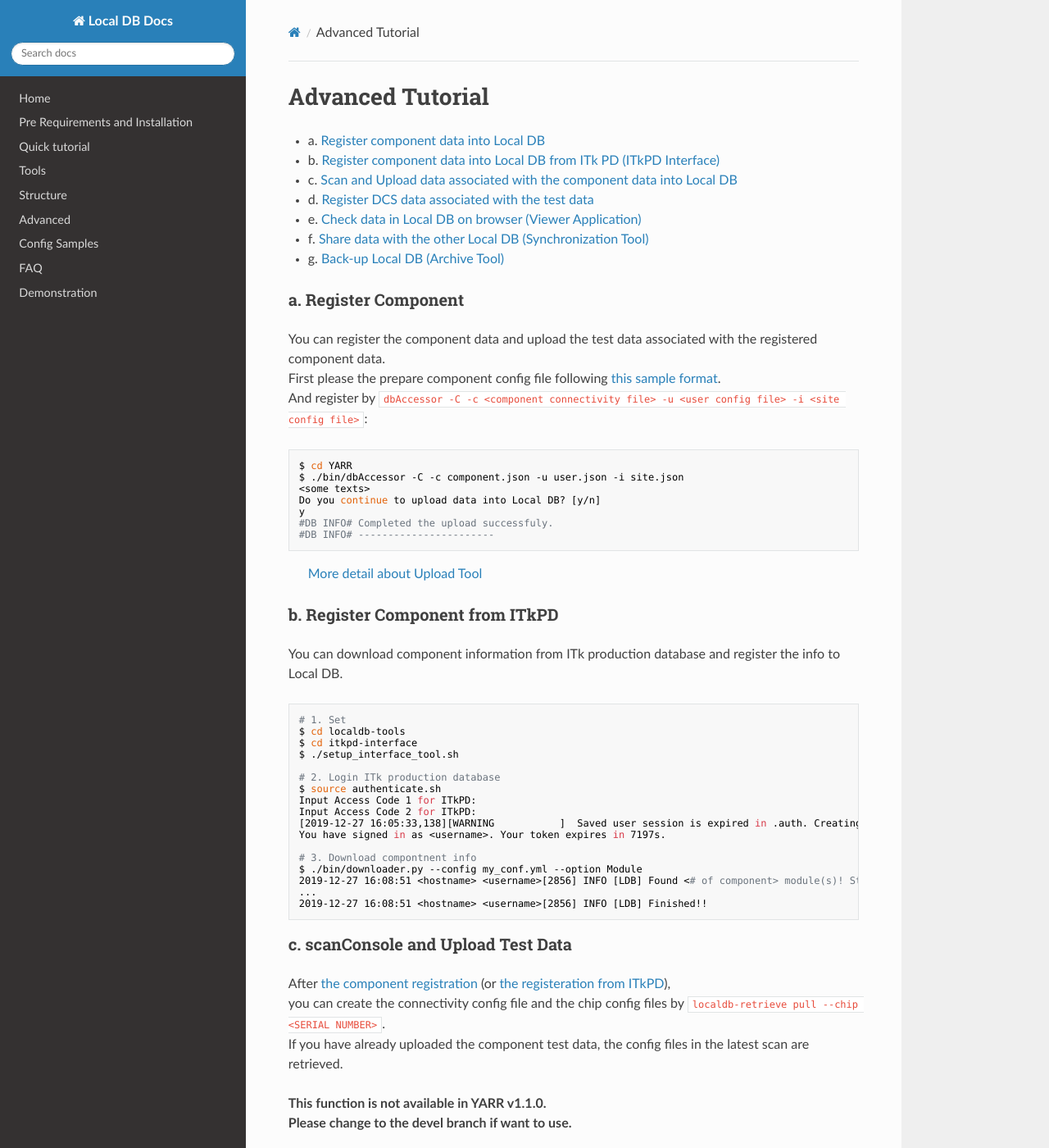
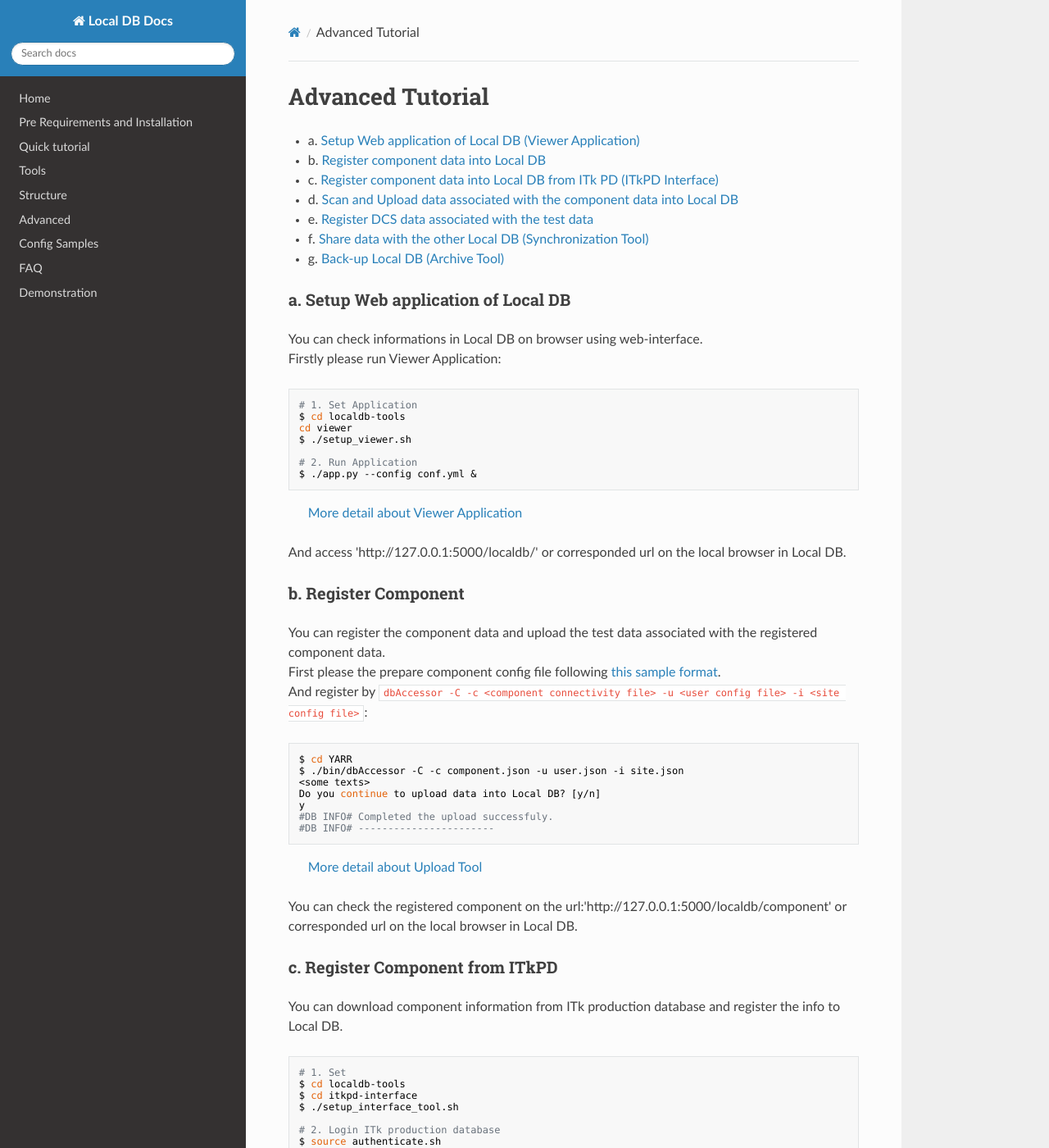
Before and after one commit to jlab-hep/localdb-docs, an MkDocs documentation site: the page built from docs/advanced-tutorial.md, in a window 1280 px wide and 1400 px high. Shown: the whole window at 82% size. Built offline with MkDocs 1.6.1, drawn with Linux system fonts in a browser that asks for light colours; nearby versions of some CDN libraries; old or Windows-style settings are respelled for this version of MkDocs; some of the changed text lies outside the part shown.

Commit message:
modified tutorial.md

````diff
--- a/docs/advanced-tutorial.md
+++ b/docs/advanced-tutorial.md
@@ -1,14 +1,32 @@
 # Advanced Tutorial
 
-- a. [Register component data into Local DB](#a-register-component)
-- b. [Register component data into Local DB from ITk PD (ITkPD Interface)](#b-register-component-from-itkpd)
-- c. [Scan and Upload data associated with the component data into Local DB](#c-upload-test-data)
-- d. [Register DCS data associated with the test data](#d-register-dcs)
-- e. [Check data in Local DB on browser (Viewer Application)](#e-check-data-on-browser)
+- a. [Setup Web application of Local DB (Viewer Application)](#setup-viewer-application)
+- b. [Register component data into Local DB](#b-register-component)
+- c. [Register component data into Local DB from ITk PD (ITkPD Interface)](#c-register-component-from-itkpd)
+- d. [Scan and Upload data associated with the component data into Local DB](#d-upload-test-data)
+- e. [Register DCS data associated with the test data](#e-register-dcs)
 - f. [Share data with the other Local DB (Synchronization Tool)](#f-share-data)
 - g. [Back-up Local DB (Archive Tool)](#g-backup)
 
-### a. Register Component
+### a. Setup Web application of Local DB
+
+You can check informations in Local DB on browser using web-interface.<br>
+Firstly please run Viewer Application:
+
+```bash
+# 1. Set Application
+$ cd localdb-tools
+cd viewer
+$ ./setup_viewer.sh
+
+# 2. Run Application
+$ ./app.py --config conf.yml &
+```
+> [More detail about Viewer Application](viewer.md)
+
+And access 'http://127.0.0.1:5000/localdb/' or corresponded url on the local browser in Local DB.
+
+### b. Register Component
 
 You can register the component data and upload the test data associated with the registered component data.<br>
 First please the prepare component config file following [this sample format](config.md). <br>
@@ -25,7 +43,9 @@ y
 ```
 > [More detail about Upload Tool](upload.md)
 
-### b. Register Component from ITkPD
+You can check the registered component on the url:'http://127.0.0.1:5000/localdb/component' or corresponded url on the local browser in Local DB.
+
+### c. Register Component from ITkPD
 
 You can download component information from ITk production database and register the info to Local DB.<br>
 
@@ -49,9 +69,10 @@ $ ./bin/downloader.py --config my_conf.yml --option Module
 2019-12-27 16:08:51 <hostname> <username>[2856] INFO [LDB] Finished!!
 ```
 
+You can check the downloaded components on the url:'http://127.0.0.1:5000/localdb/component' or corresponded url on the local browser in Local DB.
 
 
-### c. scanConsole and Upload Test Data
+### d. scanConsole and Upload Test Data
 
 After [the component registration](#a-register-component) (or [the registeration from ITkPD](#b-register-component-from-itkpd)),<br>
 you can create the connectivity config file and the chip config files by `localdb-retrieve pull --chip <SERIAL NUMBER>`.<br>
@@ -96,7 +117,9 @@ $ ./bin/scanConsole \
 ```
 > [More detail about scanConsole -W](scanconsole.md)
 
-### d. Register DCS
+You can check summary of the results on the url:'http://127.0.0.1:5000/localdb/scan' or corresponded url on the local browser in Local DB.
+
+### e. Register DCS
 
 <!--You can register DCS data associated with the test data for each chip data.<br>
 First please prepare DCS data (dcs.dat) and DCS config file (dcs_info.json) following [this sample format](config.md). <br>
@@ -114,23 +137,6 @@ $ ./bin/dbAccessor \
 > [More detail about dbAccessor](accessor.md) -->
 in edit.
 
-### e. Check Data on Browser
-
-You can check data in Local DB on browser using web-interface.<br>
-First please run Viewer Application:
-
-```bash
-# 1. Set Application
-$ cd localdb-tools
-cd viewer
-$ ./setup_viewer.sh
-
-# 2. Run Application
-$ ./app.py --config conf.yml &
-```
-> [More detail about Viewer Application](viewer.md)
-
-And access 'http://127.0.0.1:5000/localdb/' on the local browser to check data in Local DB.
 
 ### f. Share Data
 
--- a/docs/tutorial.md
+++ b/docs/tutorial.md
@@ -14,11 +14,11 @@ Contents:
 
 Contents:
 
-- a. Register component data into Local DB
-- b. Retrieve component data from ITkPD into Local DB (ITkPD Interface)
-- c. Scan and Upload data associated with the component data into Local DB
-- d. Register DCS data associated with the test data
-- e. Check data in Local DB on browser (Viewer Application)
+- a. Setup Web application of Local DB (Viewer Application)
+- b. Register component data into Local DB
+- c. Retrieve component data from ITkPD into Local DB (ITkPD Interface)
+- d. Scan and Upload data associated with the component data into Local DB
+- e. Register DCS data associated with the test data
 - f. Share data with the other Local DB (Synchronization Tool)
 - g. Back-up Local DB (Archive Tool)
 
````
Also changed, not shown: docs/requirements.md (+2 -1 lines).
